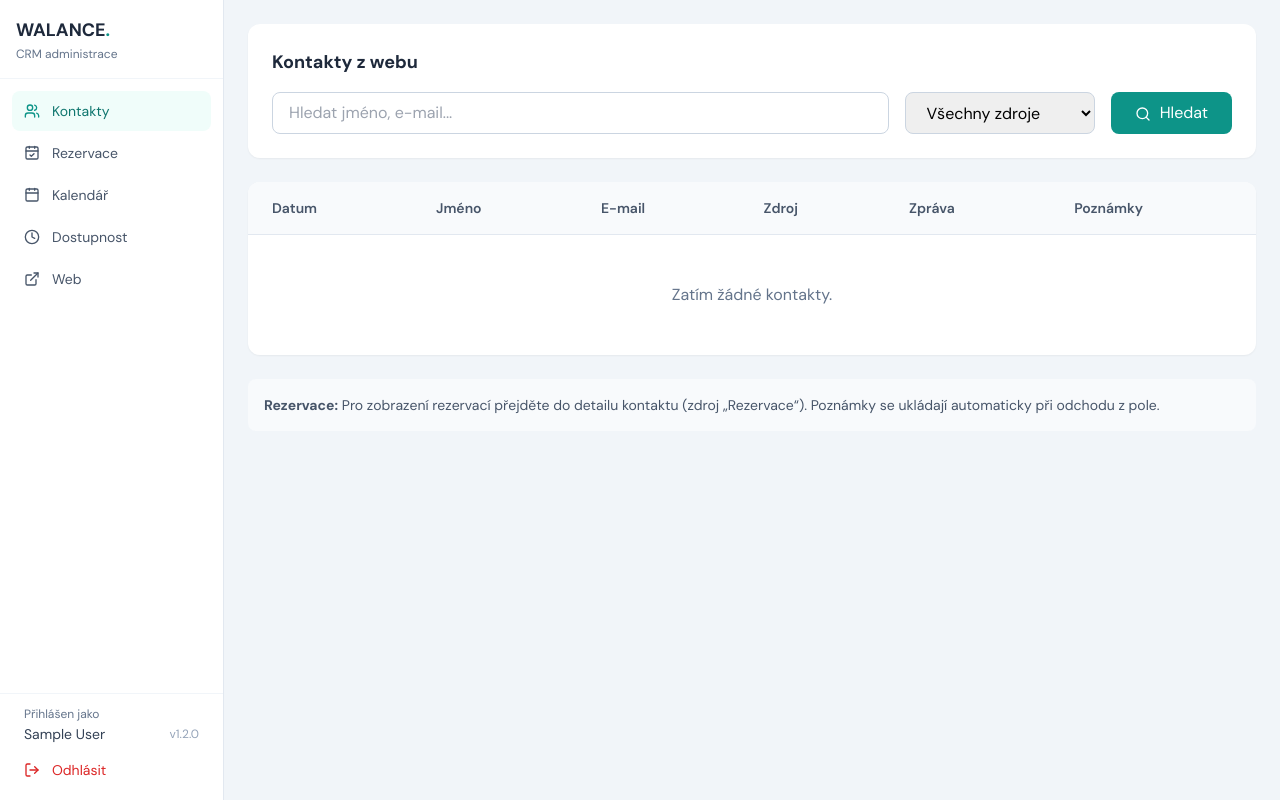
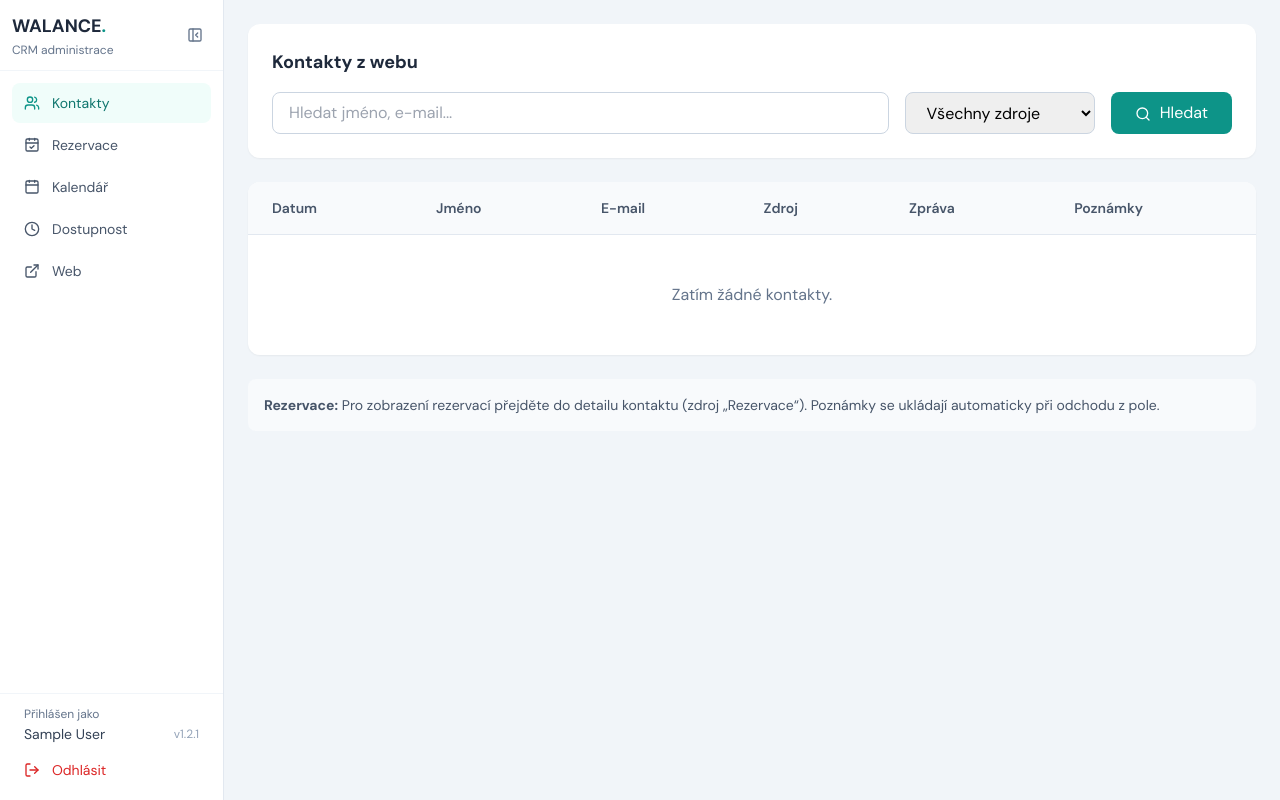
Before and after one commit to tobolik/walance, a PHP site: page /admin/dashboard.php in a window 1280 px wide. Run offline with PHP 8.4, Linux system fonts and the light colour scheme; the visitor is signed in with stand-in values (Sample User, id 1); data that the repository does not hold is empty; some libraries are stand-ins or nearby versions.

Commit message:
v1.2.1: Admin ĂşzkĂ© menu (ikony), changelog ÄŤasy
Co-authored-by: Cursor <cursoragent@cursor.com>

```diff
--- a/admin/includes/layout-end.php
+++ b/admin/includes/layout-end.php
@@ -1,11 +1,27 @@
     </main>
 </div>
+<style>
+.sidebar-narrow { width: 4rem !important; }
+.sidebar-narrow .sidebar-text { display: none !important; }
+.sidebar-narrow .sidebar-brand { display: none; }
+.sidebar-narrow .border-b { justify-content: center; }
+.sidebar-narrow nav a { justify-content: center; padding: 0.5rem; }
+.sidebar-narrow .sidebar-footer > p { display: none; }
+.sidebar-narrow .sidebar-footer .sidebar-user { display: none; }
+.sidebar-narrow .sidebar-footer a { justify-content: center; padding: 0.5rem; }
+.sidebar-narrow .sidebar-footer { padding: 0.5rem; }
+</style>
 <script>
 (function() {
     const toggle = document.getElementById('menu-toggle');
     const sidebar = document.getElementById('sidebar');
     const backdrop = document.getElementById('menu-backdrop');
+    const main = document.getElementById('main-content');
+    const narrowToggle = document.getElementById('sidebar-narrow-toggle');
+    const STORAGE_KEY = 'admin-sidebar-narrow';
+
     if (!toggle || !sidebar) return;
+
     function openMenu() {
         sidebar.classList.remove('-translate-x-full');
         backdrop.classList.remove('hidden');
@@ -24,5 +40,41 @@
     sidebar.querySelectorAll('a').forEach(a => {
         a.addEventListener('click', closeMenu);
     });
+
+    function setNarrow(narrow) {
+        if (narrow) {
+            sidebar.classList.add('sidebar-narrow');
+            sidebar.dataset.narrow = '1';
+            if (main) main.classList.remove('md:ml-56'), main.classList.add('md:ml-16');
+            if (narrowToggle) {
+                const icon = narrowToggle.querySelector('i');
+                if (icon) { icon.setAttribute('data-lucide', 'panel-left-open'); }
+                narrowToggle.title = 'Rozšířit menu';
+                narrowToggle.setAttribute('aria-label', 'Rozšířit menu');
+            }
+            try { localStorage.setItem(STORAGE_KEY, '1'); } catch (_) {}
+        } else {
+            sidebar.classList.remove('sidebar-narrow');
+            sidebar.dataset.narrow = '0';
+            if (main) main.classList.remove('md:ml-16'), main.classList.add('md:ml-56');
+            if (narrowToggle) {
+                const icon = narrowToggle.querySelector('i');
+                if (icon) { icon.setAttribute('data-lucide', 'panel-left-close'); }
+                narrowToggle.title = 'Zúžit menu (jen ikony)';
+                narrowToggle.setAttribute('aria-label', 'Zúžit menu');
+            }
+            try { localStorage.setItem(STORAGE_KEY, '0'); } catch (_) {}
+        }
+        if (typeof lucide !== 'undefined' && lucide.createIcons) lucide.createIcons();
+    }
+
+    if (narrowToggle && main) {
+        try {
+            if (localStorage.getItem(STORAGE_KEY) === '1') setNarrow(true);
+        } catch (_) {}
+        narrowToggle.addEventListener('click', () => {
+            setNarrow(sidebar.dataset.narrow === '1' ? false : true);
+        });
+    }
 })();
 </script>
--- a/admin/includes/layout.php
+++ b/admin/includes/layout.php
@@ -20,43 +20,48 @@ $adminV = defined('APP_VERSION') ? APP_VERSION : '1.0.0';
     <!-- Backdrop pro mobilní menu -->
     <div id="menu-backdrop" class="fixed inset-0 bg-black/40 z-40 hidden md:hidden" aria-hidden="true"></div>
 
-    <aside id="sidebar" class="fixed left-0 top-0 bottom-0 w-56 bg-white border-r border-slate-200 flex flex-col z-40 -translate-x-full md:translate-x-0 transition-transform duration-200 ease-out pt-14 md:pt-0">
-        <div class="p-4 border-b border-slate-100">
-            <h1 class="text-lg font-bold text-slate-800">WALANCE<span class="text-teal-600">.</span></h1>
-            <p class="text-xs text-slate-500 mt-0.5">CRM administrace</p>
+    <aside id="sidebar" class="fixed left-0 top-0 bottom-0 w-56 bg-white border-r border-slate-200 flex flex-col z-40 -translate-x-full md:translate-x-0 transition-transform duration-200 ease-out pt-14 md:pt-0 md:transition-[width] md:duration-200" data-narrow="0">
+        <div class="p-4 md:p-3 border-b border-slate-100 flex flex-col md:flex-row md:items-center md:justify-between md:gap-2">
+            <div class="sidebar-brand">
+                <h1 class="text-lg font-bold text-slate-800">WALANCE<span class="text-teal-600">.</span></h1>
+                <p class="text-xs text-slate-500 mt-0.5 sidebar-text">CRM administrace</p>
+            </div>
+            <button type="button" id="sidebar-narrow-toggle" class="hidden md:flex p-2 rounded-lg text-slate-500 hover:bg-slate-100 hover:text-slate-700 flex-shrink-0" aria-label="Zúžit menu" title="Zúžit menu (jen ikony)">
+                <i data-lucide="panel-left-close" class="w-4 h-4"></i>
+            </button>
         </div>
         <nav class="flex-1 p-3 space-y-0.5">
-            <a href="dashboard.php" class="flex items-center gap-3 px-3 py-2.5 rounded-lg text-sm <?= $adminCurrentPage === 'dashboard' ? 'bg-teal-50 text-teal-700 font-medium' : 'text-slate-600 hover:bg-slate-50 hover:text-slate-800' ?>">
-                <i data-lucide="users" class="w-4 h-4 <?= $adminCurrentPage === 'dashboard' ? 'text-teal-600' : '' ?>"></i>
-                Kontakty
+            <a href="dashboard.php" class="flex items-center gap-3 px-3 py-2.5 rounded-lg text-sm <?= $adminCurrentPage === 'dashboard' ? 'bg-teal-50 text-teal-700 font-medium' : 'text-slate-600 hover:bg-slate-50 hover:text-slate-800' ?>" title="Kontakty">
+                <i data-lucide="users" class="w-4 h-4 flex-shrink-0 <?= $adminCurrentPage === 'dashboard' ? 'text-teal-600' : '' ?>"></i>
+                <span class="sidebar-text">Kontakty</span>
             </a>
-            <a href="bookings.php" class="flex items-center gap-3 px-3 py-2.5 rounded-lg text-sm <?= $adminCurrentPage === 'bookings' ? 'bg-teal-50 text-teal-700 font-medium' : 'text-slate-600 hover:bg-slate-50 hover:text-slate-800' ?>">
-                <i data-lucide="calendar-check" class="w-4 h-4 <?= $adminCurrentPage === 'bookings' ? 'text-teal-600' : '' ?>"></i>
-                Rezervace
+            <a href="bookings.php" class="flex items-center gap-3 px-3 py-2.5 rounded-lg text-sm <?= $adminCurrentPage === 'bookings' ? 'bg-teal-50 text-teal-700 font-medium' : 'text-slate-600 hover:bg-slate-50 hover:text-slate-800' ?>" title="Rezervace">
+                <i data-lucide="calendar-check" class="w-4 h-4 flex-shrink-0 <?= $adminCurrentPage === 'bookings' ? 'text-teal-600' : '' ?>"></i>
+                <span class="sidebar-text">Rezervace</span>
             </a>
-            <a href="calendar.php" class="flex items-center gap-3 px-3 py-2.5 rounded-lg text-sm <?= $adminCurrentPage === 'calendar' ? 'bg-teal-50 text-teal-700 font-medium' : 'text-slate-600 hover:bg-slate-50 hover:text-slate-800' ?>">
-                <i data-lucide="calendar" class="w-4 h-4 <?= $adminCurrentPage === 'calendar' ? 'text-teal-600' : '' ?>"></i>
-                Kalendář
+            <a href="calendar.php" class="flex items-center gap-3 px-3 py-2.5 rounded-lg text-sm <?= $adminCurrentPage === 'calendar' ? 'bg-teal-50 text-teal-700 font-medium' : 'text-slate-600 hover:bg-slate-50 hover:text-slate-800' ?>" title="Kalendář">
+                <i data-lucide="calendar" class="w-4 h-4 flex-shrink-0 <?= $adminCurrentPage === 'calendar' ? 'text-teal-600' : '' ?>"></i>
+                <span class="sidebar-text">Kalendář</span>
             </a>
-            <a href="availability.php" class="flex items-center gap-3 px-3 py-2.5 rounded-lg text-sm <?= $adminCurrentPage === 'availability' ? 'bg-teal-50 text-teal-700 font-medium' : 'text-slate-600 hover:bg-slate-50 hover:text-slate-800' ?>">
-                <i data-lucide="clock" class="w-4 h-4 <?= $adminCurrentPage === 'availability' ? 'text-teal-600' : '' ?>"></i>
-                Dostupnost
+            <a href="availability.php" class="flex items-center gap-3 px-3 py-2.5 rounded-lg text-sm <?= $adminCurrentPage === 'availability' ? 'bg-teal-50 text-teal-700 font-medium' : 'text-slate-600 hover:bg-slate-50 hover:text-slate-800' ?>" title="Dostupnost">
+                <i data-lucide="clock" class="w-4 h-4 flex-shrink-0 <?= $adminCurrentPage === 'availability' ? 'text-teal-600' : '' ?>"></i>
+                <span class="sidebar-text">Dostupnost</span>
             </a>
-            <a href="../" class="flex items-center gap-3 px-3 py-2.5 rounded-lg text-slate-600 hover:bg-slate-50 hover:text-slate-800 text-sm mt-2">
-                <i data-lucide="external-link" class="w-4 h-4"></i>
-                Web
+            <a href="../" class="flex items-center gap-3 px-3 py-2.5 rounded-lg text-slate-600 hover:bg-slate-50 hover:text-slate-800 text-sm mt-2" title="Web">
+                <i data-lucide="external-link" class="w-4 h-4 flex-shrink-0"></i>
+                <span class="sidebar-text">Web</span>
             </a>
         </nav>
-        <div class="p-3 border-t border-slate-100">
-            <p class="text-xs text-slate-500 px-3">Přihlášen jako</p>
-            <p class="flex items-center justify-between px-3 mt-0.5">
-                <span class="text-sm font-medium text-slate-700"><?= htmlspecialchars($_SESSION['walance_admin_name'] ?? 'Admin') ?></span>
-                <span class="text-xs text-slate-400">v<?= htmlspecialchars($adminV) ?></span>
+        <div class="p-3 border-t border-slate-100 sidebar-footer">
+            <p class="text-xs text-slate-500 px-3 sidebar-text">Přihlášen jako</p>
+            <p class="flex items-center justify-between px-3 mt-0.5 sidebar-user">
+                <span class="text-sm font-medium text-slate-700 truncate sidebar-text"><?= htmlspecialchars($_SESSION['walance_admin_name'] ?? 'Admin') ?></span>
+                <span class="text-xs text-slate-400 flex-shrink-0 sidebar-text">v<?= htmlspecialchars($adminV) ?></span>
             </p>
-            <a href="logout.php" class="flex items-center gap-3 px-3 py-2 mt-2 rounded-lg text-red-600 hover:bg-red-50 text-sm font-medium">
-                <i data-lucide="log-out" class="w-4 h-4"></i>
-                Odhlásit
+            <a href="logout.php" class="flex items-center gap-3 px-3 py-2 mt-2 rounded-lg text-red-600 hover:bg-red-50 text-sm font-medium" title="Odhlásit">
+                <i data-lucide="log-out" class="w-4 h-4 flex-shrink-0"></i>
+                <span class="sidebar-text">Odhlásit</span>
             </a>
         </div>
     </aside>
-    <main class="flex-1 overflow-auto pt-14 md:pt-0 ml-0 md:ml-56">
+    <main id="main-content" class="flex-1 overflow-auto pt-14 md:pt-0 ml-0 md:ml-56 transition-[margin] duration-200">
--- a/api/version.php
+++ b/api/version.php
@@ -3,4 +3,4 @@
  * Verze aplikace – jediný soubor ke změně při povýšení verze
  * vMAJOR.MINOR.PATCH – při běžné změně zvyš PATCH
  */
-define('APP_VERSION', '1.2.0');
+define('APP_VERSION', '1.2.1');
```
Also changed, not shown: CHANGELOG.md.
